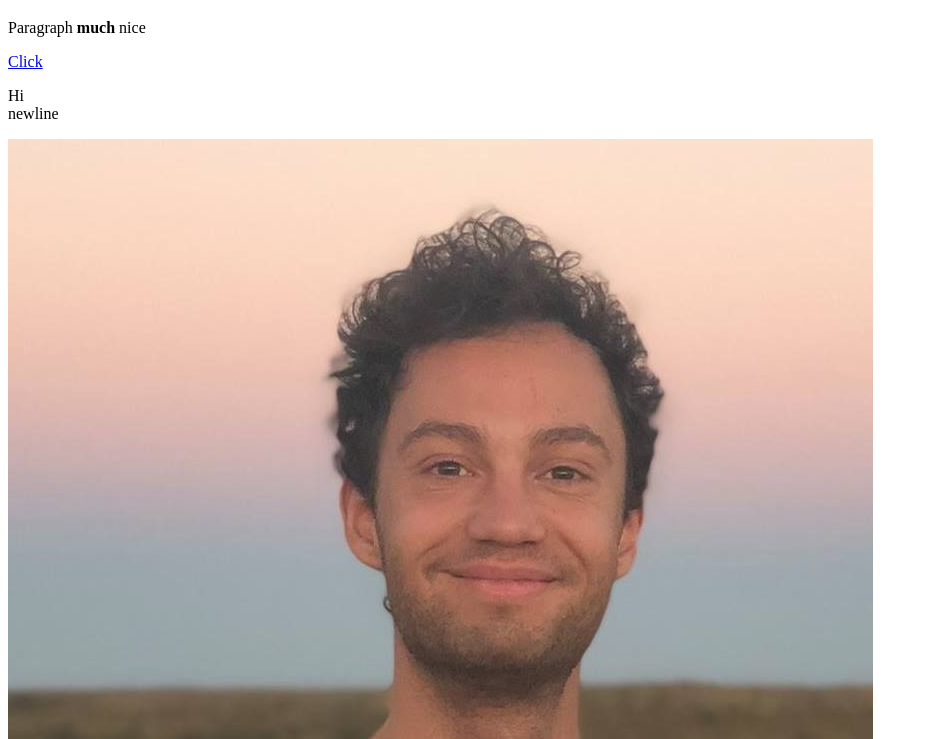
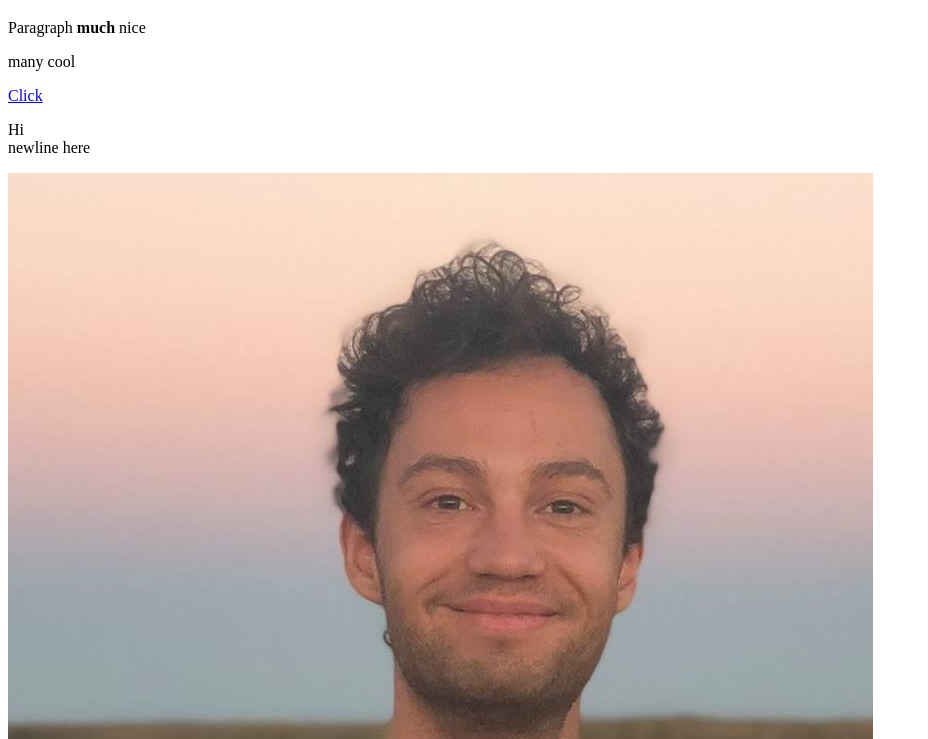
Before and after one commit to MikkelVissing/FirstWebsite, a plain HTML site: page Index.html in a window 1280 px wide. Shown: the part 61-800 px from the top of the page, without its empty margins (0-928 px from the left). Drawn offline with Linux system fonts and the light colour scheme.

Commit message:
Update Index.html

```diff
--- a/Index.html
+++ b/Index.html
@@ -6,8 +6,9 @@
 <body>
 	<h1>Oh wow</h1>
 	<p>Paragraph <b>much</b> nice</p>
+	<p>many cool</p>
 	<a href="https://www.amazon.de/gp/cart/view.html/ref=lh_cart" target="_blank" title="Amazon website">Click</a>
-	<p>Hi <br> newline </p>
+	<p>Hi <br> newline here </p>
 	<img src="img/AU billede.jpg">
 
 </html>
```
